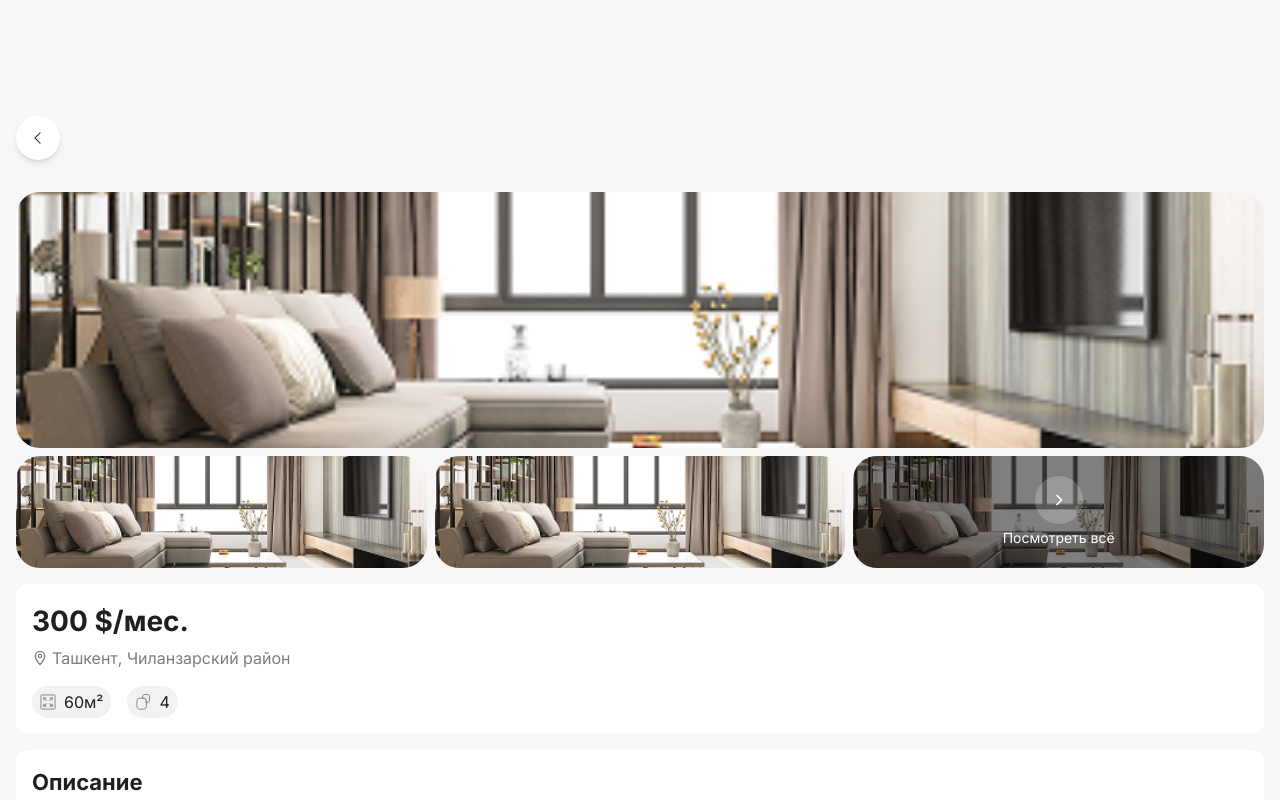
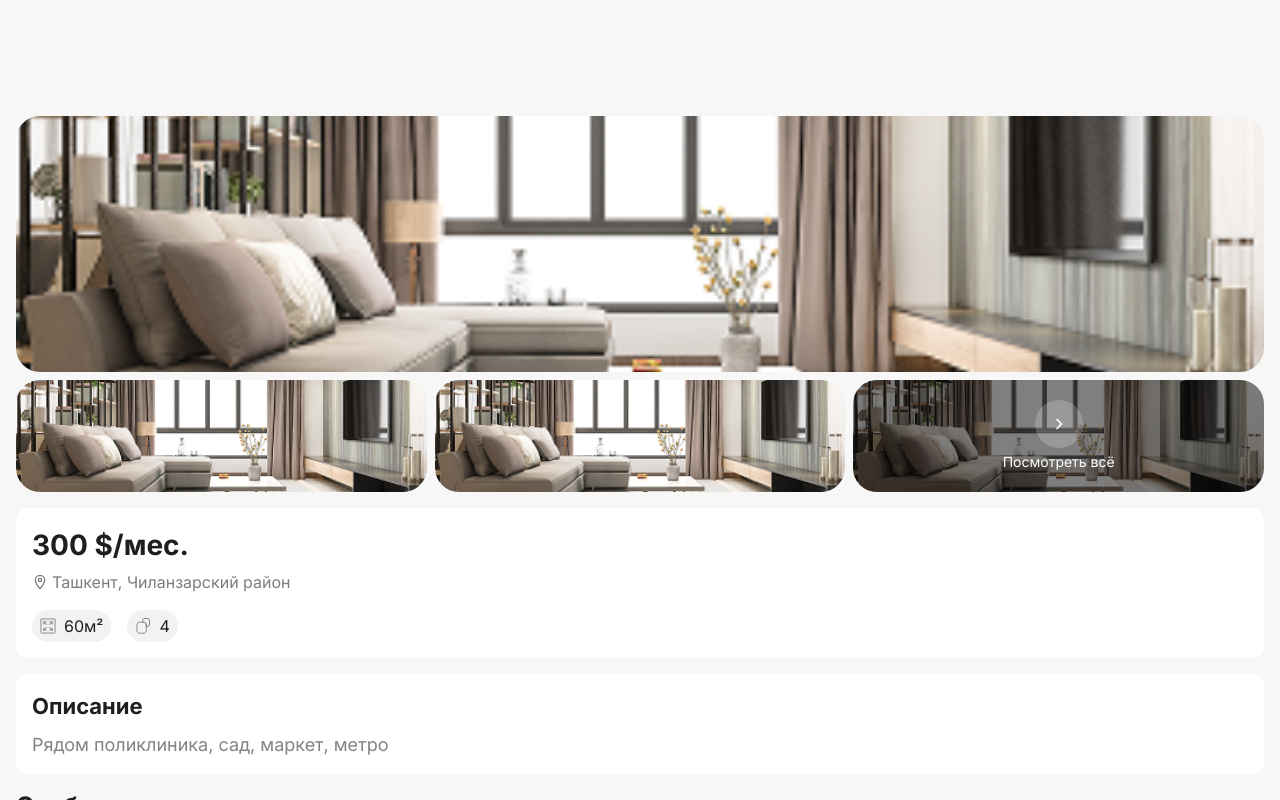
Before and after one commit to UnyieldingSpirit/Real_estate, a Next.js app: page /property/1 in a window 1280 px wide. Built offline with nearby package versions, Linux system fonts and the light colour scheme; a web font is replaced by a local one.

Commit message:
delete-navBar

```diff
--- a/src/app/complaint-property/[id]/page.tsx
+++ b/src/app/complaint-property/[id]/page.tsx
@@ -2,7 +2,6 @@
 
 import { useState, useEffect } from 'react';
 import { useRouter } from 'next/navigation';
-import NavigationHeader from '@/src/shared/components/NavigationHeader';
 import { useTranslation } from '@/src/hooks';
 
 // Types
@@ -134,7 +133,6 @@ export default function PropertyComplaintPage({ params }: { params: { id: string
   return (
     <div className="page-scrollable">
       <div className="flex flex-col min-h-screen bg-[#f7f7f7]">
-        <NavigationHeader showLanguageSelector={false} />
 
         <div className="flex-1 px-5 pb-20">
           <h2 className='text-[#1F1F1F] text-[28px] font-bold'>{t('complaint')}</h2>
--- a/src/app/favorites/page.tsx
+++ b/src/app/favorites/page.tsx
@@ -1,7 +1,6 @@
 'use client';
 
 import { useState } from 'react';
-import NavigationHeader from '@/src/shared/components/NavigationHeader';
 import { useTranslation } from '@/src/hooks';
 import PropertyCard from '@/src/shared/components/PropertyCard';
 import { BottomNavigation } from '@/src/shared/components';
@@ -66,7 +65,6 @@ export default function FavoritesPage() {
 
   return (
     <div className="flex flex-col min-h-screen bg-[#f7f7f7]">
-      <NavigationHeader title={t('favorites')} showLanguageSelector={true} />
 
       <div className="flex-1 p-4 pb-32">
         {favorites.length > 0 ? (
--- a/src/app/filter/page.tsx
+++ b/src/app/filter/page.tsx
@@ -4,7 +4,6 @@ import { JSX, useState } from 'react';
 import { useRouter } from 'next/navigation';
 import { CheckmarkIcon } from '@/src/shared/ui/Icon';
 import { useTranslation } from '@/src/hooks';
-import NavigationHeader from '@/src/shared/components/NavigationHeader';
 
 interface Localization {
   filter: string;
@@ -212,7 +211,6 @@ export default function FilterPage(): JSX.Element {
   return (
     <div className="bg-[#f7f7f7]">
       {/* Header */}
-      <NavigationHeader showLanguageSelector={false} />
       <div className="px-4">
         <h1 className="text-[32px] font-bold text-[#1F1F1F]">{t('filter')}</h1>
 
--- a/src/app/post/page.tsx
+++ b/src/app/post/page.tsx
@@ -1,7 +1,5 @@
 'use client';
 
-// import { useState } from 'react';
-import NavigationHeader from '@/src/shared/components/NavigationHeader';
 import { useTranslation } from '@/src/hooks';
 import { CameraIcon } from '@/src/shared/ui/Icon';
 import { BottomNavigation } from '@/src/shared/components';
@@ -47,7 +45,6 @@ export default function PostPropertyPage() {
 
   return (
     <div className="flex flex-col min-h-screen bg-[#f7f7f7]">
-      <NavigationHeader title={t('postProperty')} showLanguageSelector={true} />
 
       <div className="flex-1 p-4">
         {/* Секция фотографий */}
--- a/src/app/profile/page.tsx
+++ b/src/app/profile/page.tsx
@@ -1,7 +1,6 @@
 'use client';
 
 import { JSX, useState } from 'react';
-import NavigationHeader from '@/src/shared/components/NavigationHeader';
 import { useTranslation } from '@/src/hooks';
 import { BottomNavigation } from '@/src/shared/components';
 import { CameraIcon, EditIcon } from '@/src/shared/ui/Icon';
@@ -113,7 +112,6 @@ export default function ProfilePage(): JSX.Element {
 
   return (
     <div className="flex flex-col min-h-screen bg-[#f7f7f7]">
-      <NavigationHeader title={t('profile')} showLanguageSelector={true} />
 
       <div className="flex-1 p-4 pb-32">
         {/* Профильная информация */}
--- a/src/app/property/[id]/page.tsx
+++ b/src/app/property/[id]/page.tsx
@@ -1,8 +1,6 @@
 'use client';
 
 import { useState } from 'react';
-import { useRouter } from 'next/navigation';
-import NavigationHeader from '@/src/shared/components/NavigationHeader';
 import { useTranslation } from '@/src/hooks';
 import { MailIcon } from '@/src/shared/ui/Icon';
 import PhotoGalleryModal from '@/src/shared/components/PhotoGalleryModal';
@@ -63,7 +61,6 @@ const localization = {
 };
 
 export default function PropertyDetailPage() {
-  const router = useRouter();
   const { t } = useTranslation(localization);
   const [currentImageIndex, setCurrentImageIndex] = useState(0);
   const [isGalleryOpen, setIsGalleryOpen] = useState(false);
@@ -313,7 +310,6 @@ export default function PropertyDetailPage() {
   return (
     <div className="page-scrollable">
       <div className="flex flex-col min-h-screen bg-[#f7f7f7]">
-        <NavigationHeader />
 
         <div className="flex-1"> {/* Без отступа для кнопок */}
           {/* Галерея изображений с отступами по бокам */}
--- a/src/app/register/cod/page.tsx
+++ b/src/app/register/cod/page.tsx
@@ -7,7 +7,6 @@ import {
 // import { useRouter } from 'next/navigation';
 // import { BackIcon } from '@/src/shared/ui/Icon';
 // import { useTranslation } from '@/src/hooks';
-// import NavigationHeader from '@/src/shared/components/NavigationHeader';
 
 // Типизация локализации
 // interface LocalizationMessages {
@@ -164,7 +163,6 @@ export default function VerificationCodePage(): JSX.Element {
   return (
     <div className="flex flex-col min-h-screen">
       {/* Header with back button
-      <NavigationHeader showLanguageSelector={true} />
 
       <div className="flex-1 flex flex-col px-5 pt-6">
         <h1 className="text-[32px] font-bold text-[#1F1F1F] mb-4">
--- a/src/app/register/page.tsx
+++ b/src/app/register/page.tsx
@@ -1,7 +1,6 @@
 'use client';
 
 import { useState, useRef, useEffect, ChangeEvent, KeyboardEvent, MouseEvent, JSX } from 'react';
-import NavigationHeader from '@/src/shared/components/NavigationHeader';
 import { useTranslation } from '@/src/hooks';
 
 // Типизация локализации
@@ -216,7 +215,6 @@ export default function RegistrationPage(): JSX.Element {
 
   return (
     <div className="flex flex-col h-screen">
-      <NavigationHeader showLanguageSelector={true} />
 
       <div className="flex flex-col flex-1 p-4">
         <h2 className="text-[#1F1F1F] text-4xl font-black">
--- a/src/app/survey/page.tsx
+++ b/src/app/survey/page.tsx
@@ -2,7 +2,6 @@
 
 import { useState, JSX } from 'react';
 import { useRouter } from 'next/navigation';
-import NavigationHeader from '@/src/shared/components/NavigationHeader';
 import SlideIndicator from '@/src/shared/ui/SlideIndicator';
 import { useTranslation } from '@/src/hooks';
 
@@ -164,15 +163,6 @@ export default function SurveyPage(): JSX.Element {
     }
   };
 
-  // Обработчик кнопки "Назад"
-  const handleBack = (): void => {
-    if (currentStep > 0) {
-      setCurrentStep(currentStep - 1);
-    } else {
-      router.back();
-    }
-  };
-
   // Получаем текст кнопки в зависимости от текущего шага
   const getButtonText = (): string => {
     if (currentStep === totalSteps - 1) {
@@ -184,7 +174,6 @@ export default function SurveyPage(): JSX.Element {
   return (
     <div className="flex flex-col min-h-screen bg-white">
       {/* Шапка с кнопкой назад */}
-      <NavigationHeader onBack={handleBack} showLanguageSelector={false} />
 
       <div className="flex-1 p-4 flex flex-col">
         {/* Первый шаг - Выбор типа недвижимости */}
--- a/src/shared/components/NavigationHeader.tsx
+++ /dev/null
@@ -1,52 +0,0 @@
-'use client';
-
-import React from 'react';
-import { useRouter } from 'next/navigation';
-import { BackIcon } from '../ui/Icon';
-import LanguageSelector from './LanguageSelector/LanguageSelector';
-
-interface NavigationHeaderProps {
-  title?: string;
-  showLanguageSelector?: boolean;
-  onBack?: () => void;
-}
-
-export default function NavigationHeader({
-  title,
-  showLanguageSelector = false,
-  onBack
-}: NavigationHeaderProps) {
-  const router = useRouter();
-
-  const handleBackClick = () => {
-    if (onBack) {
-      onBack();
-    } else {
-      router.back();
-    }
-  };
-
-  return (
-    <header className="w-full p-4 flex justify-between items-center">
-      <div className="flex items-center">
-        <button
-          onClick={handleBackClick}
-          className="w-[44px] h-[44px] rounded-full bg-white shadow-md flex items-center justify-center"
-          aria-label="Назад"
-        >
-          <BackIcon size={12} color="#1B1B1B" style={{ height: '20px' }} />
-        </button>
-
-        {title && (
-          <h1 className="ml-4 text-lg font-bold text-[#1F1F1F]">{title}</h1>
-        )}
-      </div>
-
-      {showLanguageSelector && (
-        <div>
-          <LanguageSelector />
-        </div>
-      )}
-    </header>
-  );
-}
```
